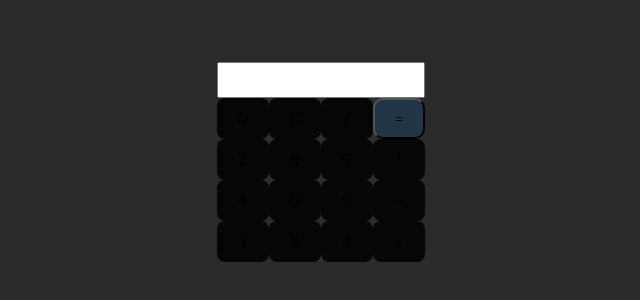
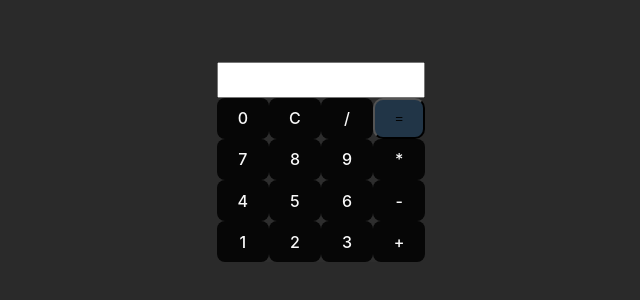
Before and after one commit to manyagaur/Multi-Calc, a React (Vite) app: page /#/simple-calculator in a window 1280 px wide. Shown: the part 238-538 px from the top of the page, without its empty margins (319-959 px from the left). Built offline with nearby package versions, Linux system fonts and the light colour scheme.

Commit message:
modified buttons

```diff
--- a/src/index.css
+++ b/src/index.css
@@ -45,6 +45,7 @@ h1 {
   font-family: inherit;
   background-color: #060606;
   cursor: pointer;
+  color:#f9f9f9;
   transition: border-color 0.25s;
 }
 .calc-button:hover {
```
